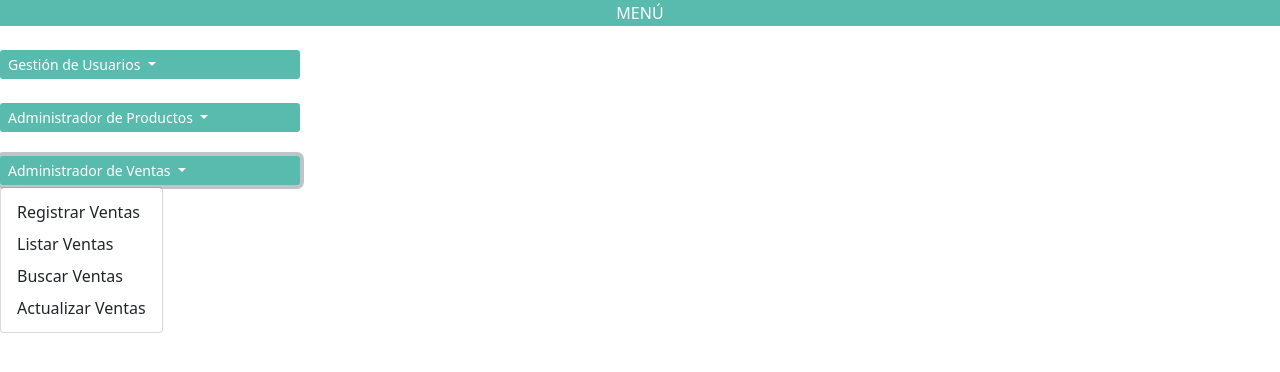
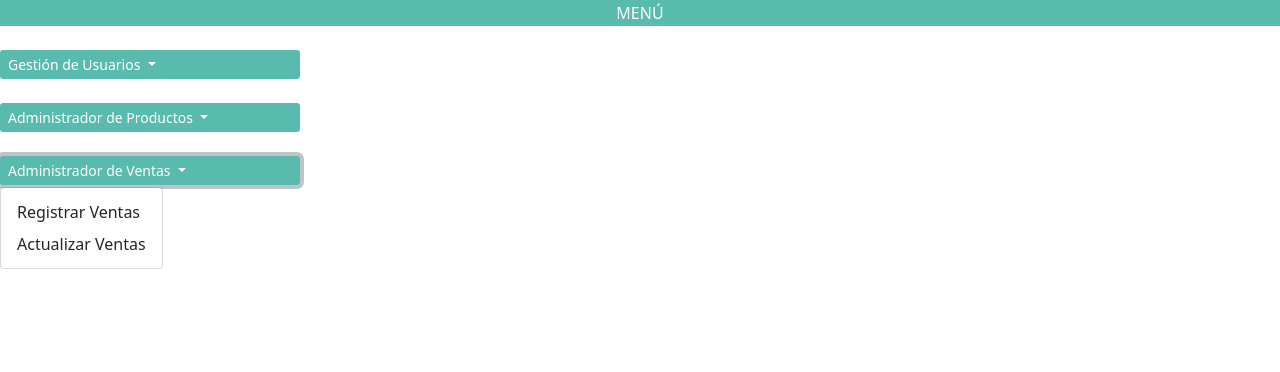
Before and after one commit to btflorezc/misionTIC2022, a plain HTML site: page Proyecto_Sprint_2/menu.html in a window 1280 px wide. Both pictures are taken after a click on the button "Administrador de Ventas". Drawn offline with nearby package versions, Linux system fonts and the light colour scheme.

Commit message:
Update menu.html

```diff
--- a/Proyecto_Sprint_2/menu.html
+++ b/Proyecto_Sprint_2/menu.html
@@ -51,13 +51,10 @@
                 Administrador de Ventas
             </button>
             <ul class="dropdown-menu" aria-labelledby="dropdownMenuButton">
-                <li><a href="#" target="col_mitad" class="dropdown-item" aaria-current="true"
+                <li><a href="modulo_administrador_ventas/registrarVentas.html" target="col_mitad" class="dropdown-item" aaria-current="true"
                         style="background-color: #ffffff; border: #58bbae;">Registrar Ventas</a></li>
-                <li><a href="#" target="col_mitad" class="dropdown-item" aaria-current="true"
-                        style="background-color: #ffffff; border: #58bbae;">Listar Ventas</a></li>
-                <li><a href="#" target="col_mitad" class="dropdown-item" aaria-current="true"
-                        style="background-color: #ffffff; border: #58bbae;">Buscar Ventas</a></li>
-                <li><a href="#" target="col_mitad" class="dropdown-item" aaria-current="true"
+
+                <li><a href="modulo_administrador_ventas/actualizarVentas.html" target="col_mitad" class="dropdown-item" aaria-current="true"
                         style="background-color: #ffffff; border: #58bbae;">Actualizar Ventas</a></li>
             </ul>
         </div>
```
